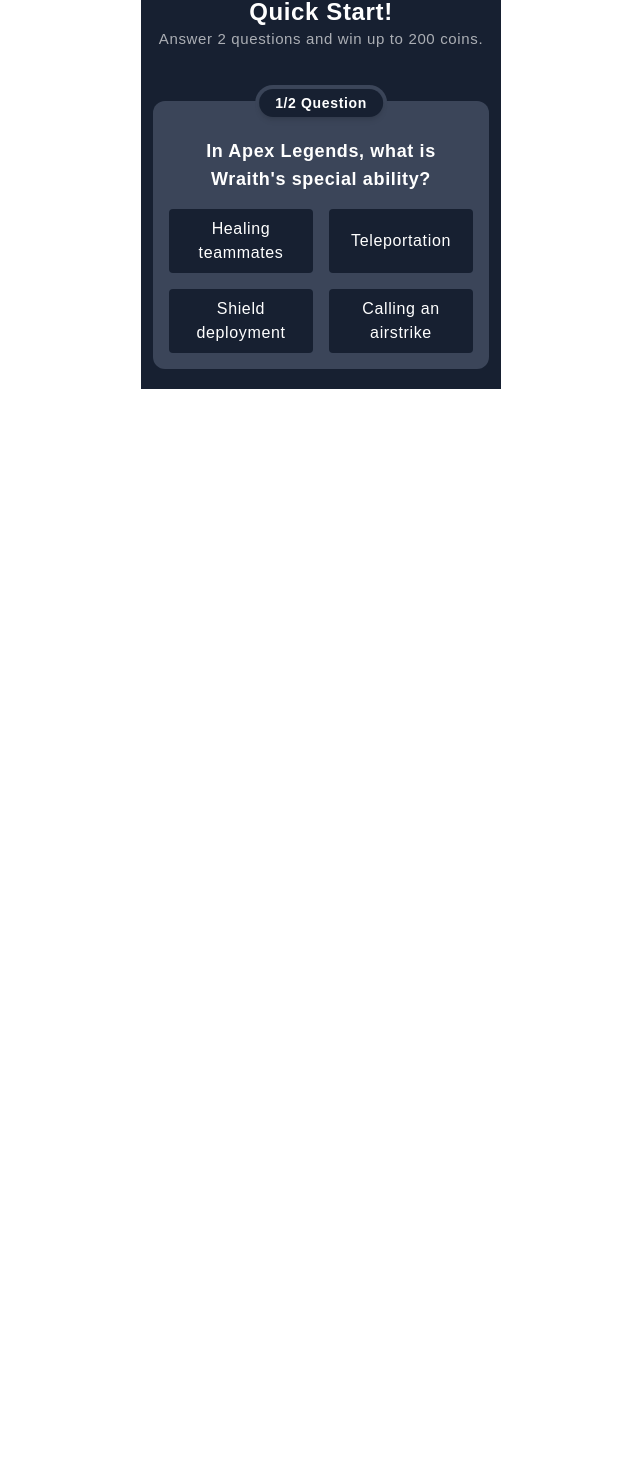
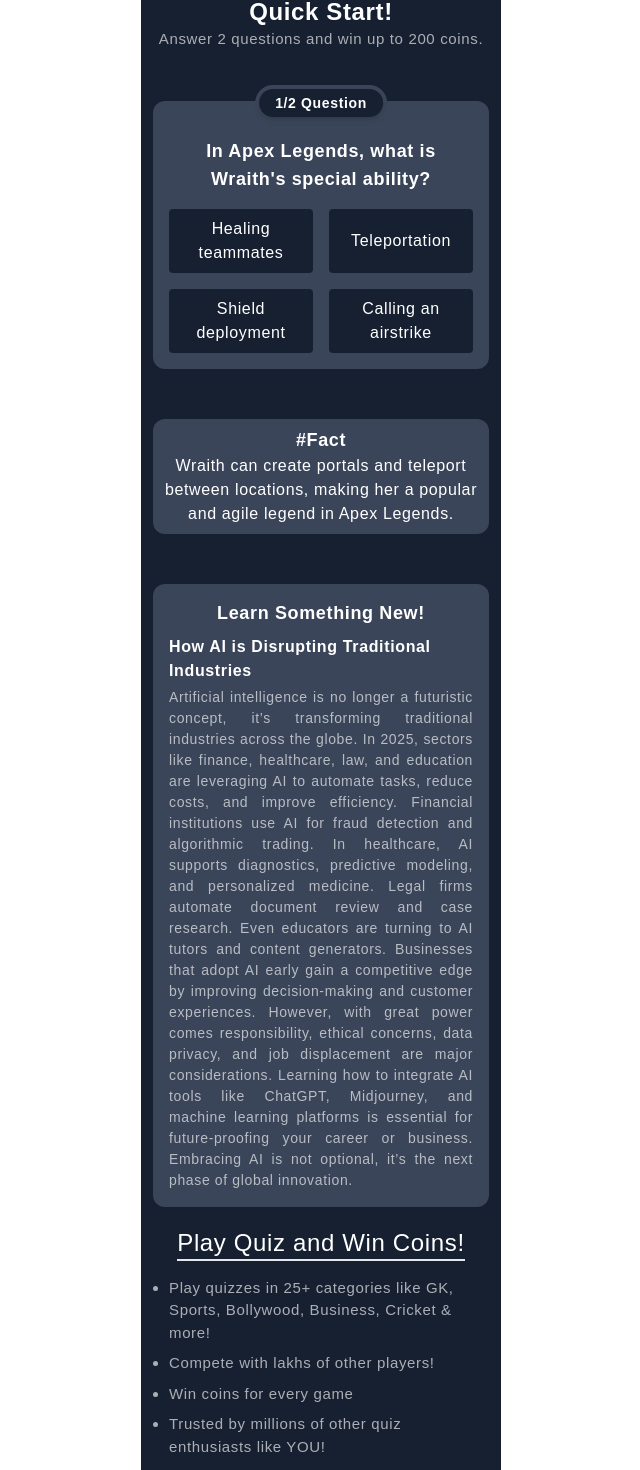
Before and after one commit to Incrediblesoftech/Quiz-with-rewarded, a Next.js app: page / in a window 1280 px wide. Shown: the part 62-1532 px from the top of the page, without its empty margins (319-959 px from the left). Before the commit the page ends 800 px from the top, so only its background shows below. Built offline with nearby package versions, Linux system fonts and the light colour scheme.

Commit message:
update code

```diff
--- a/containers/home/index.js
+++ b/containers/home/index.js
@@ -201,8 +201,7 @@
 
               <button
                 key={option}
-                className={`py-2 px-4 rounded ${
-                  selected
+                className={`py-2 px-4 rounded ${selected
                   ? option === quizQuestions[current].answer
                     ? "bg-green-500 text-white"
                     : option === selected
@@ -223,6 +222,25 @@
           </div>
 
         </div>
+        <div className="flex flex-col items-center justify-center text-center mt-[50px] bg-primary3 w-full p-2 rounded-xl">
+          <div className="text-[18px] font-bold text-center">#Fact</div>
+          <div>{quizQuestions[current].explanation}</div>
+        </div>
+
+        {paragraph.map((item, index) => (
+          <div key={index} className="mt-[50px] bg-primary3 w-full p-4 rounded-xl">
+            <div className="text-[18px] font-bold text-center mb-2">Learn Something New!</div>
+
+            <div className="text-left font-semibold text-[16px] text-white">
+              {item.topic}
+            </div>
+
+            <div className="text-justify text-[14px] text-primary2 mt-1">
+              {item.content}
+            </div>
+          </div>
+        ))}
+
 
       </div>
 
@@ -239,7 +257,22 @@
 
       </div>
 
+      <div className="flex justify-center items-center">
+        <div className="text-center w-fit text-2xl border-b-2 border-solid">
+          Play Quiz and Win Coins!
+        </div>
+      </div>
 
+
+
+      <div className="px-3">
+        <ul className="list-disc  p-4 text-left text-[15px] space-y-2 text-primary2">
+          <li>Play quizzes in 25+ categories like GK, Sports, Bollywood, Business, Cricket & more!</li>
+          <li>Compete with lakhs of other players!</li>
+          <li>Win coins for every game</li>
+          <li>Trusted by millions of other quiz enthusiasts like YOU!</li>
+        </ul>
+      </div>
 
     </Fragment>
 
```
Lines whose indentation alone changed are shown as unchanged.
